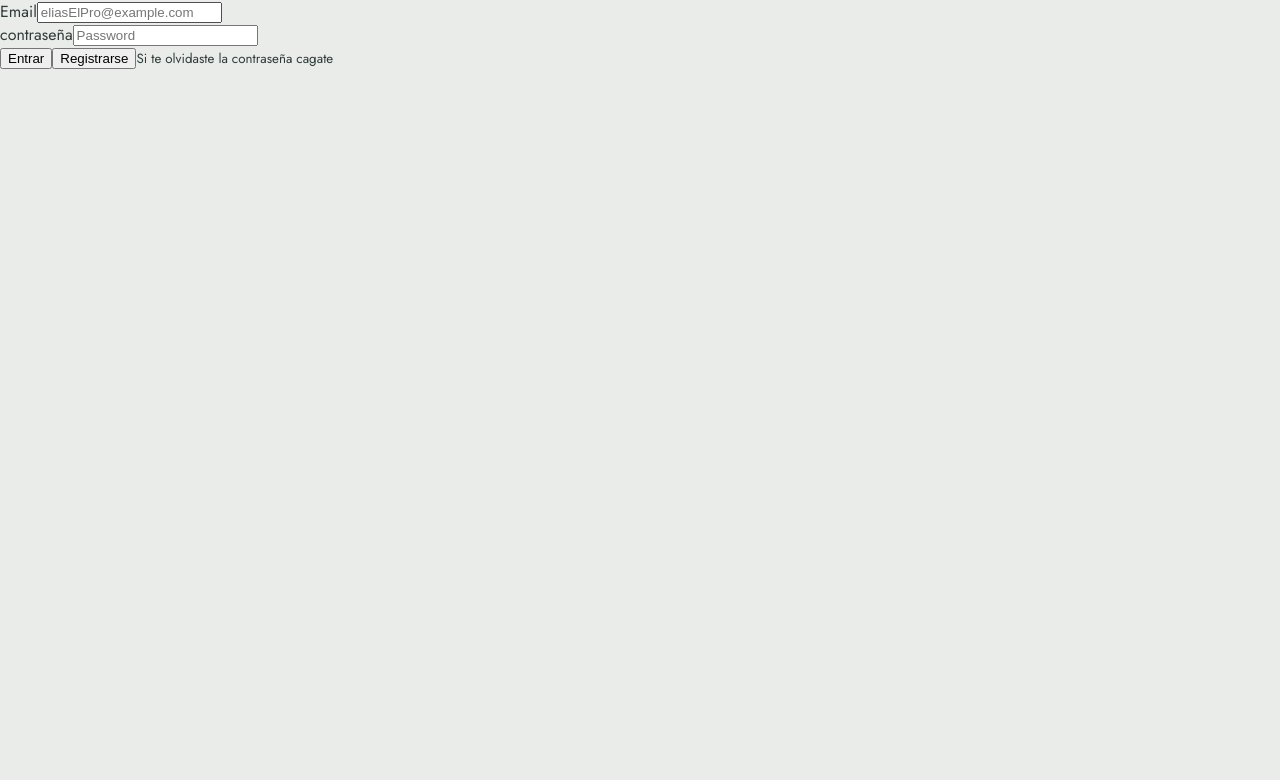
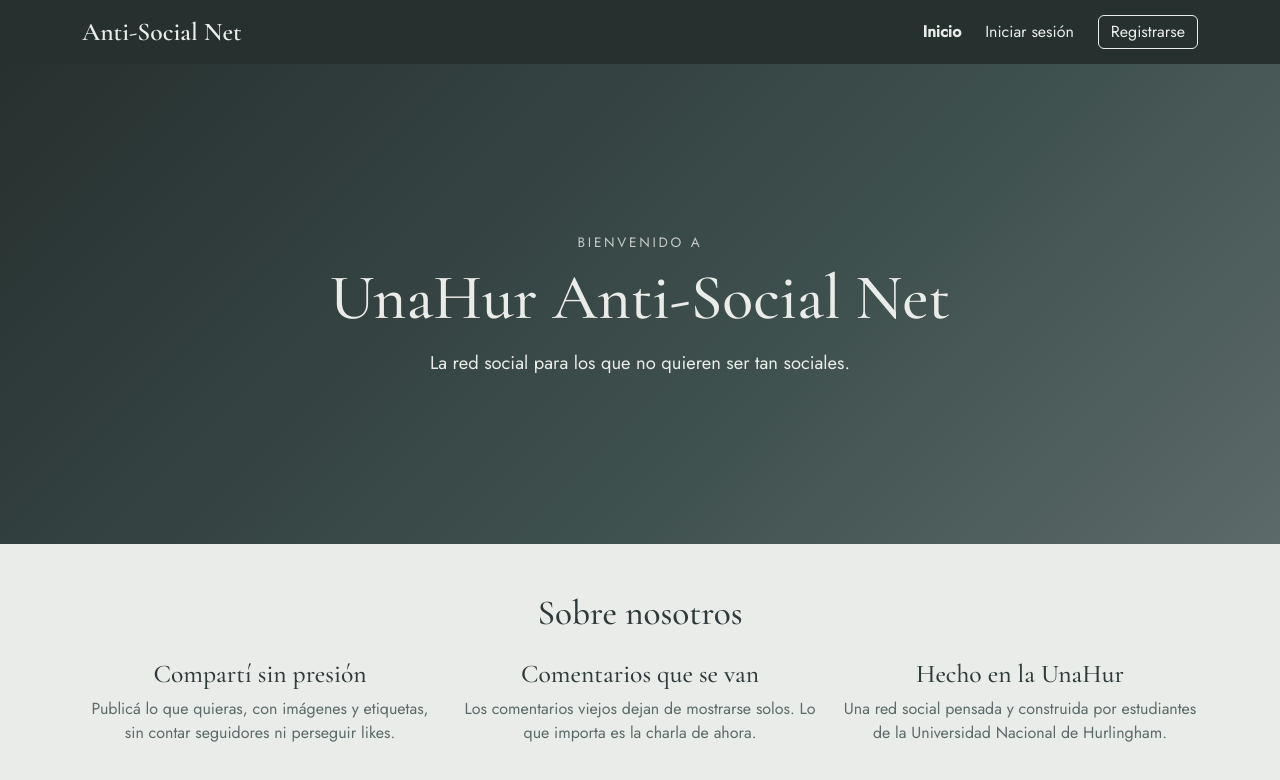
Before and after one commit to guilleguevara245/frontend-unahur-antisocial-net, a React (Vite) app: page / in a window 1280 px wide. Before the commit this address led to /login. Shown: the top 780 px of the page. Built offline with nearby package versions, Linux system fonts and the light colour scheme.

Commit message:
Traje navbar de ramaLlorens y login pasa a ser un modal?

```diff
--- a/src/App.tsx
+++ b/src/App.tsx
@@ -1,19 +1,20 @@
-import Login from "./pages/Login/Login"
 import SingUp from "./pages/SingUp/SingUp"
 import Home from "./pages/Home/Home"
+import NavigationBar from "./components/Navbar/Navbar"
 import './App.css'
 import { Navigate, Route, Routes } from 'react-router-dom'
 
-function App() {
+const App = () => {
 
   return (
-    <Routes>
-      <Route path="/" element={<Navigate to="/login" replace />} />
-      <Route path="/login" element={<Login />} />
-      <Route path="/signup" element={<SingUp />} />
-      <Route path="/home" element={<Home />} />
-      <Route path="*" element={<Navigate to="/login" replace />} />
-    </Routes>
+    <>
+      <NavigationBar />
+      <Routes>
+        <Route path="/" element={<Home />} />
+        <Route path="/registro" element={<SingUp />} />
+        <Route path="*" element={<Navigate to="/" replace />} />
+      </Routes>
+    </>
   )
 }
 
--- /dev/null
+++ b/src/components/Navbar/Navbar.module.css
@@ -0,0 +1,62 @@
+.barra {
+  background-color: var(--as-barra);
+}
+
+.marca {
+  font-family: var(--as-fuente-titulos);
+  font-size: 1.6rem;
+  font-weight: 600;
+  color: var(--as-barra-texto);
+}
+
+.marca:hover {
+  color: var(--as-barra-texto);
+}
+
+.menu {
+  align-items: center;
+  gap: 0.5rem;
+}
+
+.link {
+  color: var(--as-barra-texto);
+  text-decoration: none;
+}
+
+.link:hover {
+  color: var(--as-barra-texto);
+  opacity: 0.8;
+}
+
+.activo {
+  font-weight: 700;
+}
+
+.botonSesion,
+.botonRegistro {
+  background: transparent;
+  color: var(--as-barra-texto);
+  border: 1px solid var(--as-barra-texto);
+  border-radius: 6px;
+  padding: 0.25rem 0.75rem;
+  margin-left: 0.5rem;
+}
+
+.botonSesion:hover,
+.botonRegistro:hover {
+  background-color: rgba(234, 236, 233, 0.15);
+  color: var(--as-barra-texto);
+  opacity: 1;
+}
+
+@media (max-width: 767px) {
+  .menu {
+    align-items: flex-start;
+    padding: 0.5rem 0;
+  }
+
+  .botonSesion,
+  .botonRegistro {
+    margin: 0.5rem 0 0;
+  }
+}
--- /dev/null
+++ b/src/components/Navbar/Navbar.tsx
@@ -0,0 +1,85 @@
+
+
+import { useState } from "react";
+import { Link, NavLink } from "react-router-dom";
+import Navbar from "react-bootstrap/Navbar";
+import Container from "react-bootstrap/Container";
+import Nav from "react-bootstrap/Nav";
+import styles from "./Navbar.module.css";
+import Login from "../../pages/Login/Login";
+
+const NavigationBar = () => {
+  const [expandido, setExpandido] = useState(false);
+  const [mostrarLogin, setMostrarLogin] = useState(false);
+
+  const cerrarMenu = () => {
+    setExpandido(false);
+  };
+
+  const abrirLogin = () => {
+    cerrarMenu();
+    setMostrarLogin(true);
+  };
+
+  const claseLink = ({ isActive }: { isActive: boolean }): string =>
+    isActive
+      ? `nav-link ${styles.link} ${styles.activo}`
+      : `nav-link ${styles.link}`;
+
+  return (
+    <Navbar
+      expand="md"
+      expanded={expandido}
+      variant="dark"
+      className={styles.barra}
+    >
+      <Container>
+        <Link
+          to="/"
+          onClick={cerrarMenu}
+          className={`navbar-brand ${styles.marca}`}
+        >
+          Anti-Social Net
+        </Link>
+
+        <Navbar.Toggle
+          aria-controls="menu-principal"
+          onClick={() => setExpandido(!expandido)}
+        />
+
+        <Navbar.Collapse id="menu-principal">
+          <Nav className={`ms-auto ${styles.menu}`}>
+            <NavLink
+              to="/"
+              end
+              onClick={cerrarMenu}
+              className={claseLink}
+            >
+              Inicio
+            </NavLink>
+
+            <button
+              type="button"
+              onClick={abrirLogin}
+              className={`nav-link ${styles.link}`}
+            >
+              Iniciar sesión
+            </button>
+
+            <NavLink
+              to="/registro"
+              onClick={cerrarMenu}
+              className={`${styles.botonRegistro} ${styles.link}`}
+            >
+              Registrarse
+            </NavLink>
+          </Nav>
+        </Navbar.Collapse>
+      </Container>
+
+      <Login show={mostrarLogin} onHide={() => setMostrarLogin(false)} />
+    </Navbar>
+  );
+};
+
+export default NavigationBar;
--- a/src/main.tsx
+++ b/src/main.tsx
@@ -1,6 +1,7 @@
 import { StrictMode } from 'react'
 import { createRoot } from 'react-dom/client'
 import { BrowserRouter } from 'react-router-dom'
+import 'bootstrap/dist/css/bootstrap.min.css'
 import './index.css'
 import App from './App.tsx'
 
--- a/src/pages/Login/Login.tsx
+++ b/src/pages/Login/Login.tsx
@@ -1,10 +1,36 @@
+import type { SubmitEvent } from 'react';
+import { useNavigate } from 'react-router-dom';
 import Button from 'react-bootstrap/Button';
 import Form from 'react-bootstrap/Form';
+import Modal from 'react-bootstrap/Modal';
 import Style from './Login.module.css'
 
-const login = () => {
+interface LoginProps {
+  show: boolean;
+  onHide: () => void;
+}
+
+const Login = ({ show, onHide }: LoginProps) => {
+  const navigate = useNavigate();
+
+  const manejarSubmit = (evento: SubmitEvent<HTMLFormElement>) => {
+    // Evita que el form recargue la página y cierre el modal.
+    // Acá va la lógica de inicio de sesión.
+    evento.preventDefault();
+  };
+
+  const irARegistro = () => {
+    onHide();
+    navigate('/registro');
+  };
+
   return (
-    <Form>
+    <Modal show={show} onHide={onHide} centered>
+      <Modal.Header closeButton>
+        <Modal.Title>Iniciar sesión</Modal.Title>
+      </Modal.Header>
+      <Modal.Body>
+        <Form onSubmit={manejarSubmit}>
           <Form.Group className="mb-3" controlId="formBasicEmail">
             <Form.Label>Email</Form.Label>
             <Form.Control type="email" placeholder="eliasElPro@example.com" />
@@ -14,17 +40,21 @@ const login = () => {
             <Form.Label>contraseña</Form.Label>
             <Form.Control type="password" placeholder="Password" />
           </Form.Group>
+          <div className="d-flex gap-2 mb-3">
             <Button variant="primary" type="submit">
               Entrar
             </Button>
-      <Button variant='info' type='submit'>
+            <Button variant='info' type='button' onClick={irARegistro}>
               Registrarse
             </Button>
+          </div>
           <Form.Text className="text-muted">
             Si te olvidaste la contraseña cagate
           </Form.Text>
         </Form>
+      </Modal.Body>
+    </Modal>
   );
 }
 
-export default login;
+export default Login;
--- a/src/pages/SingUp/SingUp.tsx
+++ b/src/pages/SingUp/SingUp.tsx
@@ -12,10 +12,6 @@ const singUpForm = () => {
             <Form.Label>Email</Form.Label>
             <Form.Control type="email" placeholder="eliasElPro@example.com" />
         </Form.Group>
-        <Form.Group className="mb-3" controlId="formBasicPassword">
-            <Form.Label>contraseña</Form.Label>
-            <Form.Control type="password" placeholder="Password" />
-        </Form.Group>
         <Button variant='info' type='submit'>
             Registrarse
         </Button>
```
Lines whose indentation alone changed are shown as unchanged.
